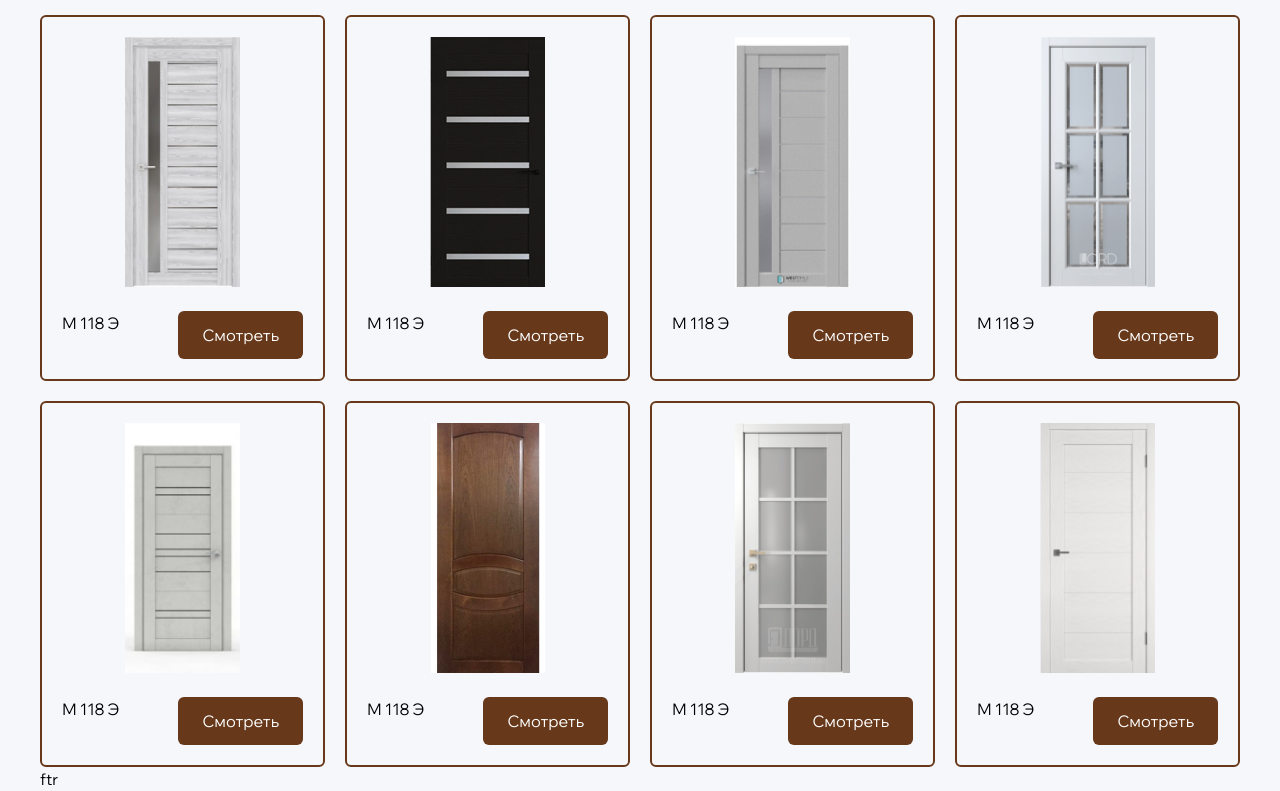
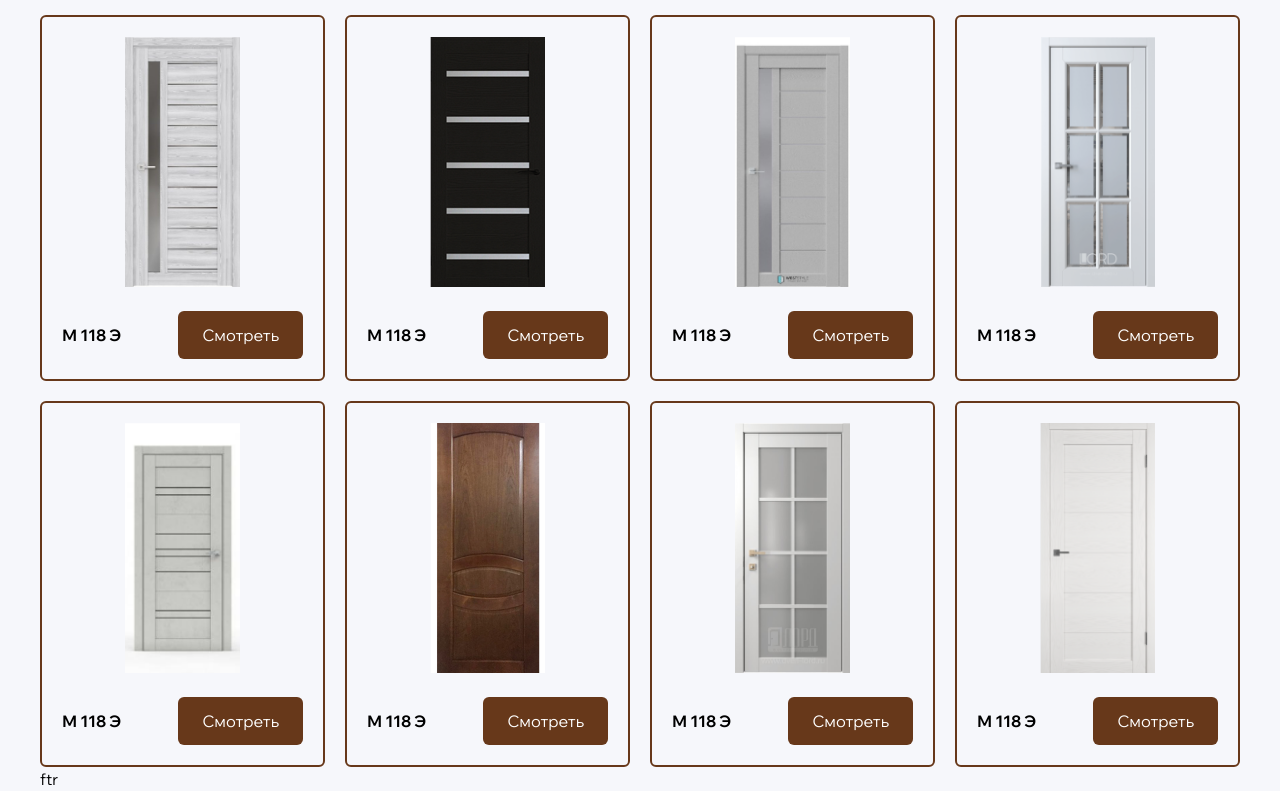
Before and after one commit to WhiteWat3r/godoor, a React (Vite) app: page / in a window 1280 px wide. Shown: the part 1089-1880 px from the top of the page. Built offline with nearby package versions, Linux system fonts and the light colour scheme.

Commit message:
fix: card name fix

```diff
--- a/src/components/ProductCard.tsx
+++ b/src/components/ProductCard.tsx
@@ -10,8 +10,8 @@ export const ProductCard = ({ product }: { product: IProduct }) => {
         alt={product.name}
         className="h-[250px] w-[115px] object-cover"
       />
-      <div className="flex w-full justify-between">
-        <h3>{product.name}</h3>
+      <div className="flex w-full justify-between items-center">
+        <h3 className="font-bold">{product.name}</h3>
         <Link
           to={`/product/${product.id}`}
           className="bg-grey rounded-[6px] px-[24px] py-[12px] text-white hover:bg-grey-2 transition-all duration-300"
```
